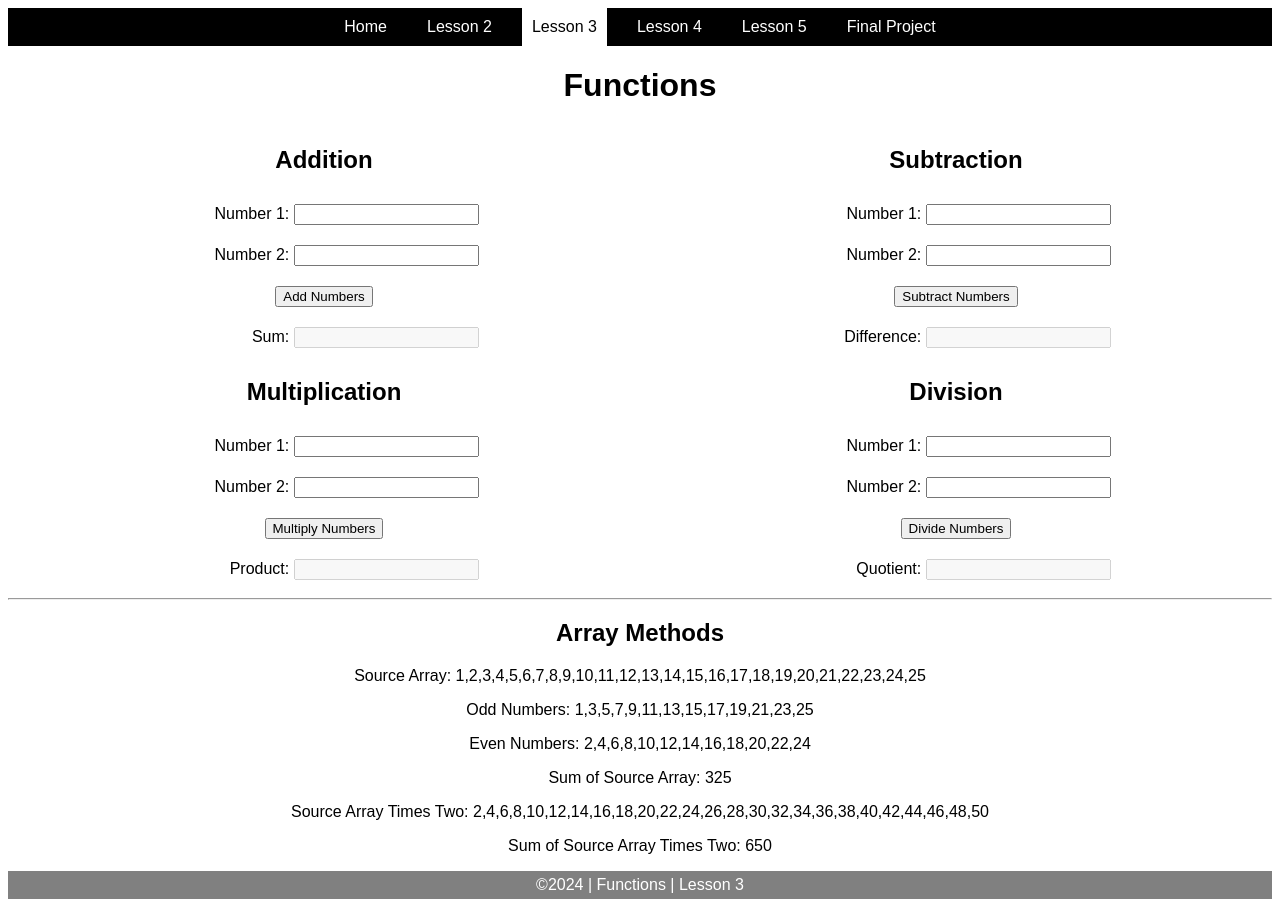
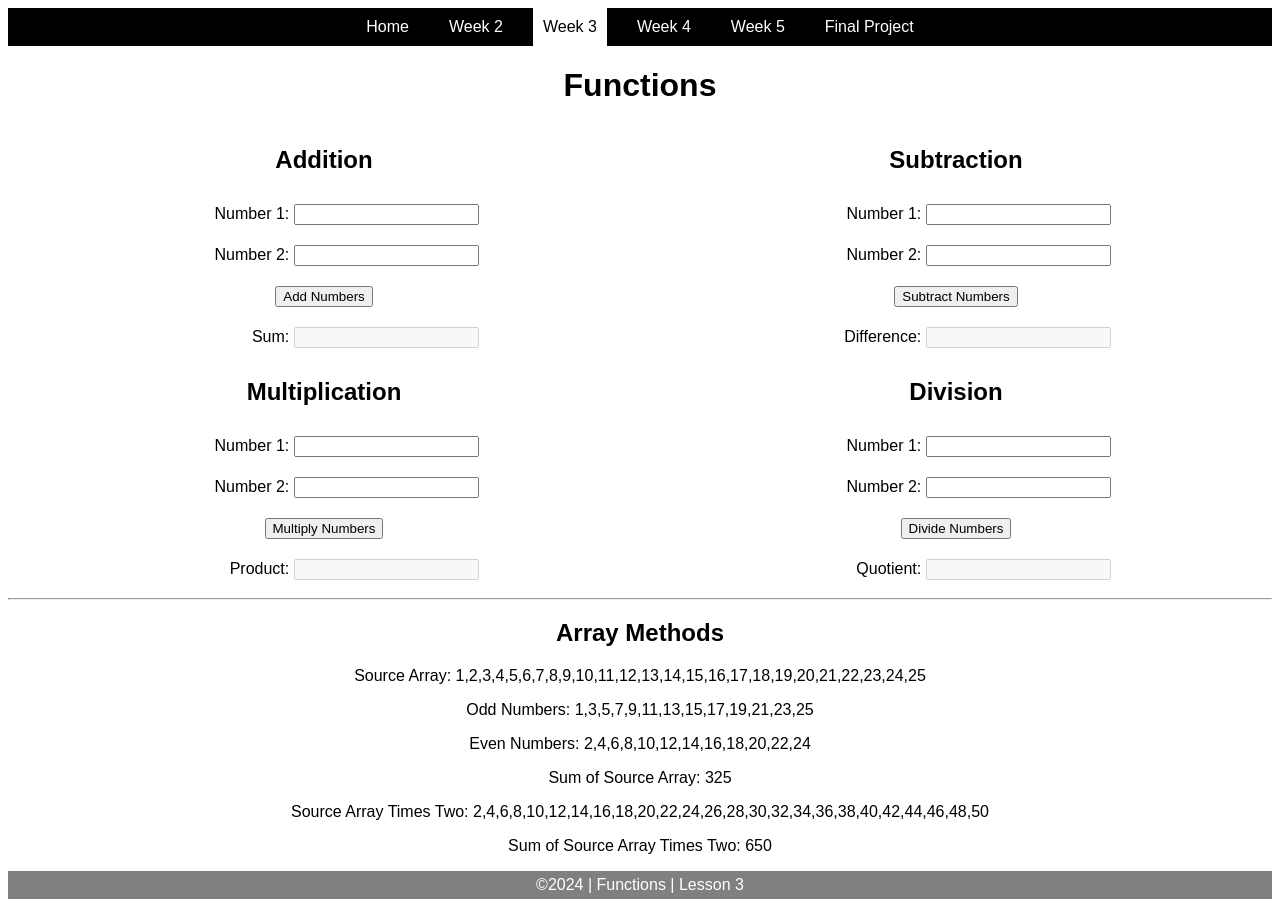
Before and after one commit to Dickson1/CSE_121B, a plain HTML site: page week03/task3.html in a window 1280 px wide. Drawn offline with Linux system fonts and the light colour scheme.

Commit message:
Update task3.html

```diff
--- a/week03/task3.html
+++ b/week03/task3.html
@@ -15,10 +15,10 @@
         <ul id="menu">
             <li><a id="toggleMenu">&equiv;</a></li>
             <li><a href="#">Home</a></li>
-            <li><a href="../week02/task2.html">Lesson 2</a></li>
-            <li><a href="task3.html" class="active">Lesson 3</a></li>
-            <li><a href="../week04/task4.html">Lesson 4</a></li>
-            <li><a href="../week05/task5.html">Lesson 5</a></li>
+            <li><a href="../week02/task2.html">Week 2</a></li>
+            <li><a href="task3.html" class="active">Week 3</a></li>
+            <li><a href="../week04/task4.html">Week 4</a></li>
+            <li><a href="../week05/task5.html">Week 5</a></li>
             <li><a href="../week06-FinalProject/index.html">Final Project</a></li>
         </ul>
     </nav>
```
